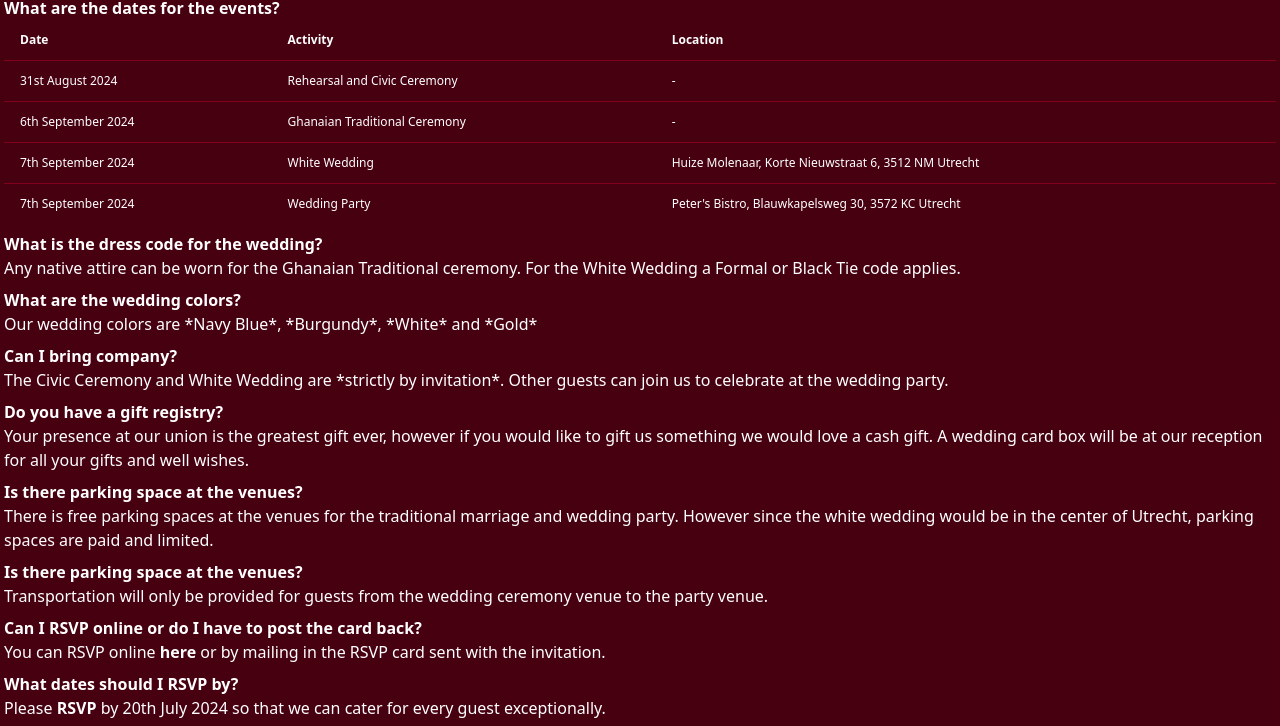
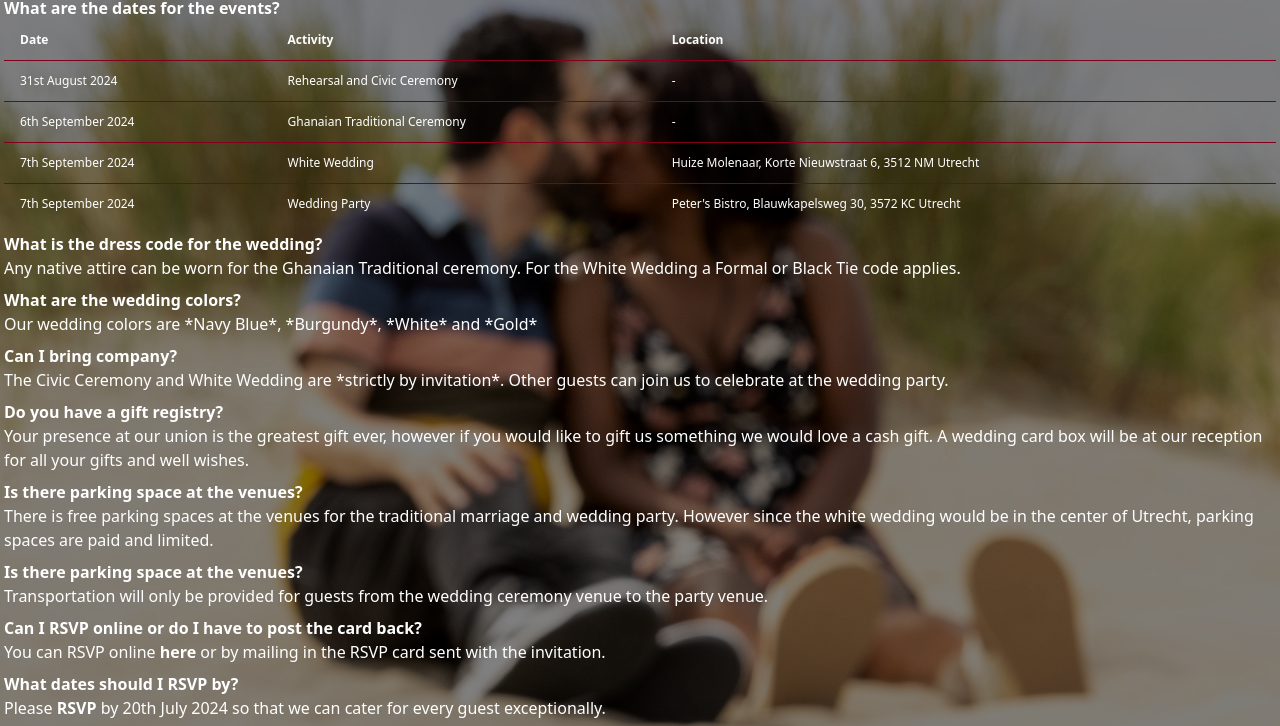
Before and after one commit to asantehaider/asantehaider.github.io, a plain HTML site: page faq/index.html in a window 1280 px wide. Shown: the part 92-818 px from the top of the page. Drawn offline with Linux system fonts and the light colour scheme.

Commit message:
Updated background location urls.

```diff
--- a/faq/index.html
+++ b/faq/index.html
@@ -12,7 +12,7 @@
 
 <body>
     <main>
-        <div class="hero min-h-screen" style="background-image: url(images/proposalbackground.JPG);">
+        <div class="hero min-h-screen" style="background-image: url(/images/proposalbackground.JPG);">
             <div class="hero-overlay">
                 <div class="navbar bg-black bg-opacity-10 text-white flex">
                     <div class="navbar-start">
```
Also changed, not shown: location/index.html (+1 -1 lines), our-story/index.html (+1 -1 lines), photographs/index.html (+1 -1 lines), program/index.html (+1 -1 lines).
